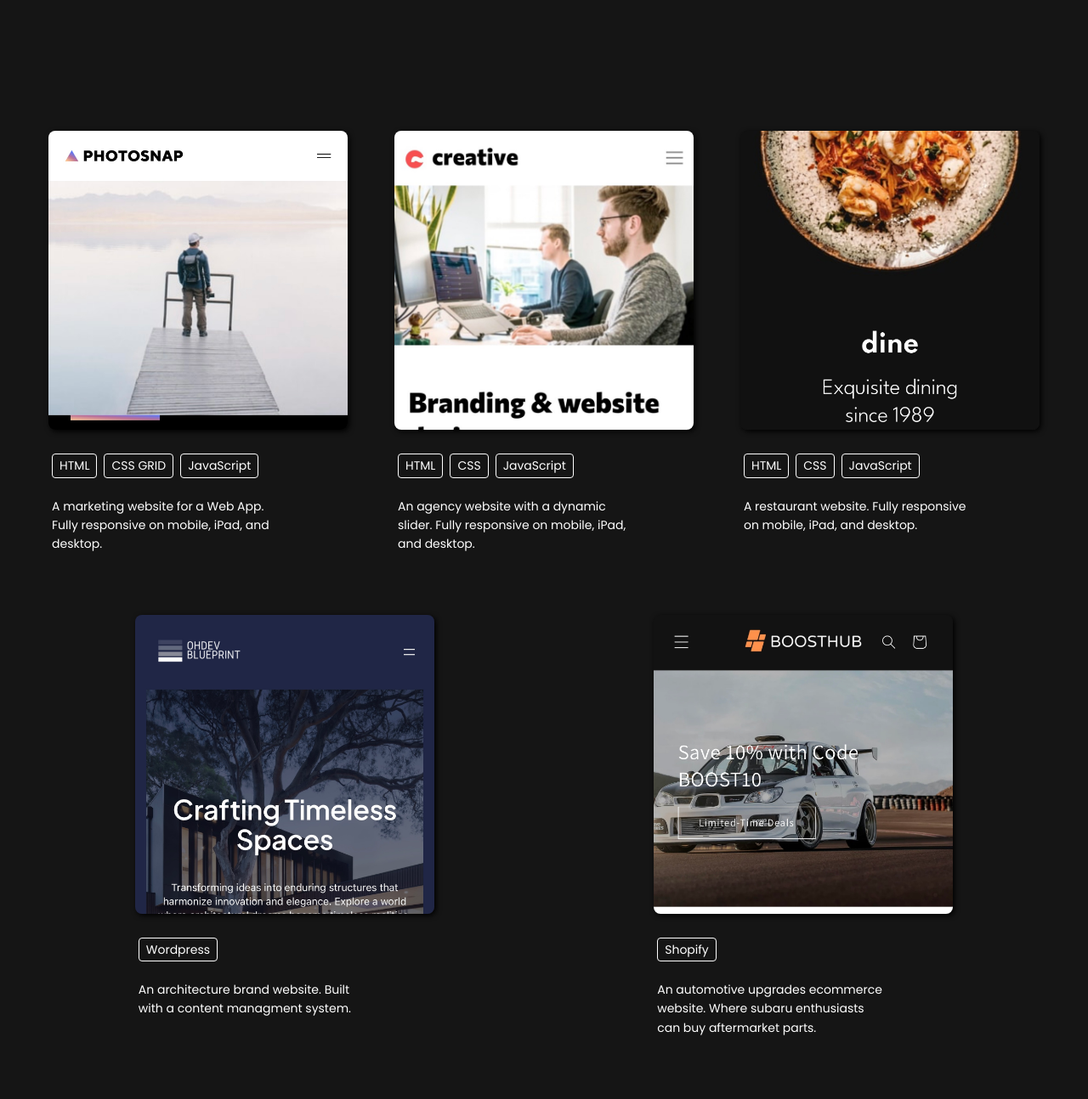
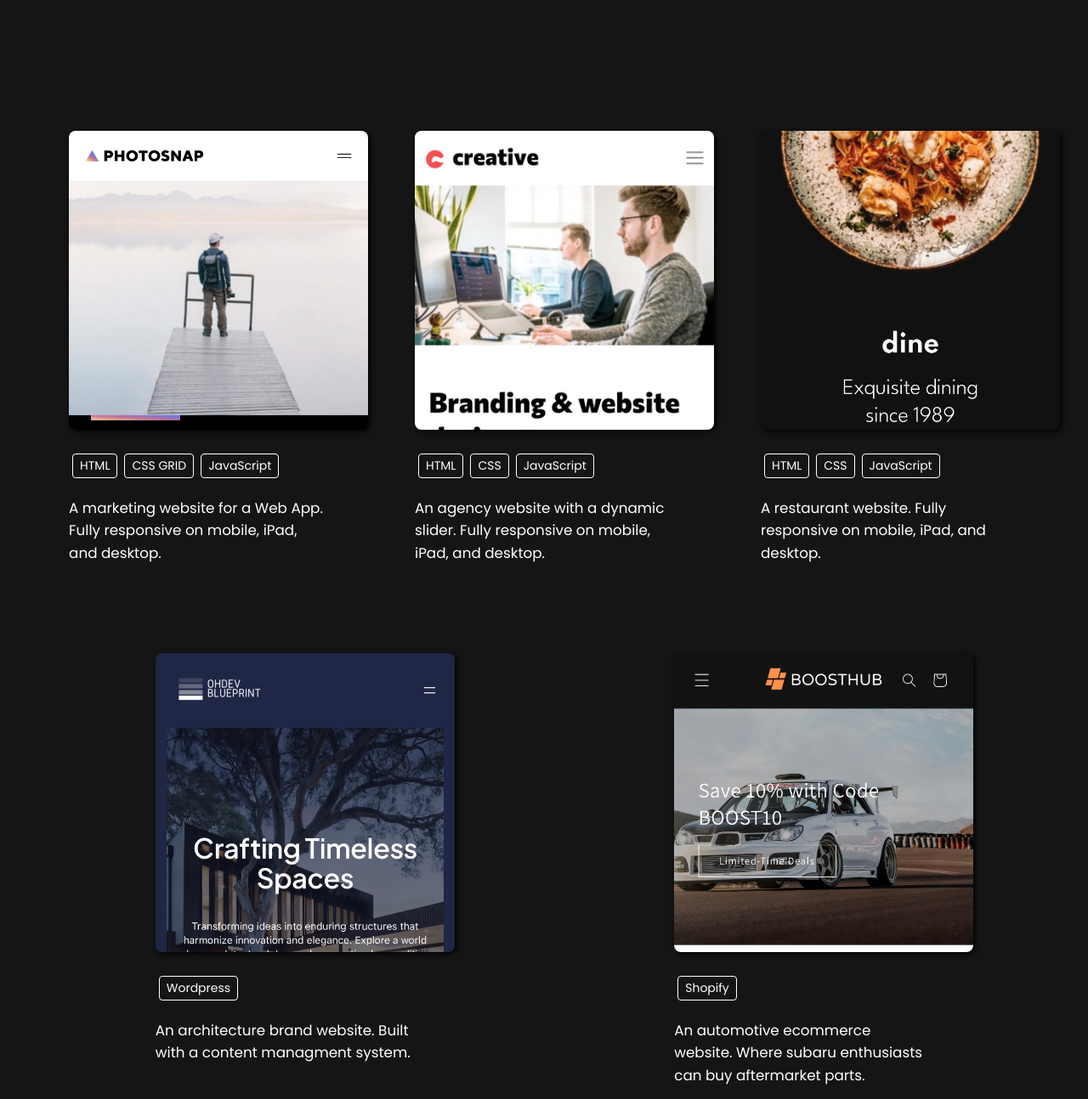
Before and after one commit to oscvrhrr/client-website, a plain HTML site: page index.html in a window 1280 px wide. Shown: the part 2146-3440 px from the top of the page at 85% size. Drawn offline with Linux system fonts and the light colour scheme; some packages are replaced by stand-ins of ours.

Commit message:
readjusted projects on mobile

```diff
--- a/css/styles.css
+++ b/css/styles.css
@@ -480,10 +480,14 @@ footer {
   transition: transform 125ms ease-in 300ms;
 }
 
+.project-flex--width {
+  width: 22rem;
+  margin: 0 auto;
+}
+
 .row__tech-box {
   display: flex;
   flex-direction: row;
-  margin-left: 1.5rem;
 }
 
 .tech-box {
@@ -495,16 +499,16 @@ footer {
   margin: 0.25rem;
   padding: 0.2rem 0.5rem;
   line-height: 1.25rem;
-  font-size: 0.875rem;
+  font-size: 0.75rem;
 }
 
 .row__tech-box--paragraph {
   color: white;
   min-width: 17rem;
-  margin: 1rem auto;
-  margin-left: 1.75rem;
-  margin-bottom: 3rem;
+  margin: initial;
+  margin-bottom: 4rem;
   font-size: .875rem;
+
 }
 
 .project-flex--item:hover .curtain {
@@ -1007,7 +1011,7 @@ footer div {
     text-align: left;
   }
 
-  .row_tech-box {
+  .row__tech-box {
     display: flex;
     flex-direction: row;
     margin-left: 1.5rem;
@@ -1025,10 +1029,12 @@ footer div {
     font-size: 0.875rem;
   }
 
-  .row_tech-box_paragraph {
+  .row__tech-box--paragraph {
     color: white;
     font-size: 1.05rem;
-    min-width: 22rem;
+    min-width: 19rem;
+    margin: 1rem auto 5rem;
+
   }
 
   .project-flex {
--- a/index.html
+++ b/index.html
@@ -161,7 +161,7 @@
         <section id="portfolio" class="my-projects">
             <h2 class="section--title section--title__projects">• PORTFOLIO •</h2>
             <div class="project-flex">
-                <div>
+                <div class="project-flex--width">
                     <div class="project-flex--item">
                         <a href="https://oscvrhrr.github.io/photosnap-multi-pg-website/" role="button" aria-label="visit project three" target="_blank">
                             <div class="curtain curtain-view">
@@ -189,7 +189,7 @@
                         mobile, iPad, and desktop.
                     </p>
                 </div>
-                <div>
+                <div class="project-flex--width">
                     <div class="project-flex--item">
                         <a href="https://oscvrhrr.github.io/web-site-agency/" role="button" aria-label="visit project three" target="_blank">
                             <div class="curtain curtain-view">
@@ -217,7 +217,7 @@
 
                     </p>
                 </div>
-                <div>
+                <div class="project-flex--width">
                     <div class="project-flex--item">
                         <a href="https://oscvrhrr.github.io/dine-restaurant/" role="button" aria-label="visit project three" target="_blank">
                             <div class="curtain curtain-view">
@@ -244,7 +244,7 @@
                         A restaurant website. Fully responsive on mobile, iPad, and desktop.
                     </p>
                 </div>
-                <div>
+                <div class="project-flex--width">
                     <div class="project-flex--item">
                         <a href="https://oscvrdev.wordpress.com/" role="button" aria-label="visit project three" target="_blank">
                             <div class="curtain curtain-view">
@@ -265,7 +265,7 @@
                         An architecture brand website. Built with a content managment system.
                     </p>
                 </div>
-                <div>
+                <div class="project-flex--width">
                     <div class="project-flex--item">
                         <a href="https://oscvrdev.myshopify.com/" role="button" aria-label="visit project three" target="_blank">
                             <div class="curtain curtain-view">
@@ -283,7 +283,7 @@
                         </li>
                     </ul>
                     <p class="row__tech-box--paragraph">
-                        An automotive upgrades ecommerce website. Where subaru enthusiasts can buy aftermarket parts.
+                        An automotive ecommerce website. Where subaru enthusiasts can buy aftermarket parts.
                     </p>
                 </div>
             </div>
```
